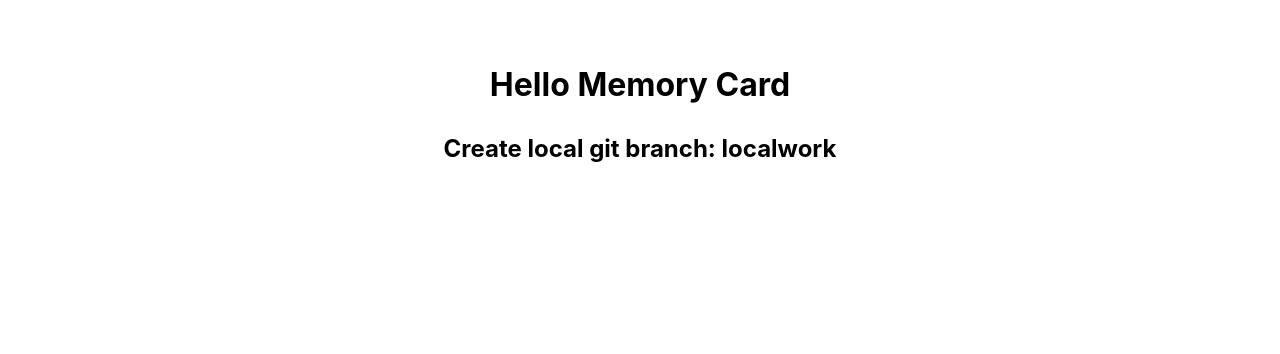
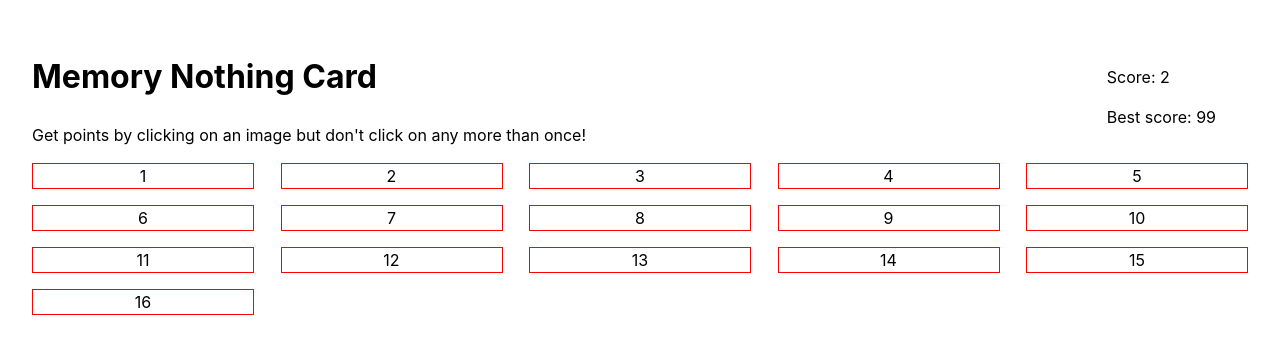
Before and after one commit to Alicebond/memory-card, a React (Vite) app: page / in a window 1280 px wide. Shown: the top 354 px of the page. Built offline with nearby package versions, Linux system fonts and the light colour scheme.

Commit message:
Add layout

```diff
--- a/src/App.css
+++ b/src/App.css
@@ -2,5 +2,27 @@
   max-width: 1280px;
   margin: 0 auto;
   padding: 2rem;
+}
+
+.header {
+  display: flex;
+  justify-content: space-between;
+  align-items: center;
+}
+
+.header-right {
+  margin-right: 2rem;
+}
+
+.cards {
+  display: flex;
+  justify-content: space-between;
+  gap: 1rem;
+  flex-wrap: wrap;
+}
+
+.card {
+  border: 1px red solid;
   text-align: center;
+  flex: 0 220px;
 }
--- a/src/App.jsx
+++ b/src/App.jsx
@@ -1,11 +1,17 @@
 // import { useState } from 'react'
 import "./App.css";
+import Card from "./Card";
+import Header from "./Header";
 
 function App() {
+  const cards = [];
+  for (let i = 0; i < 16; i++) {
+    cards.push(<Card number={i + 1} />);
+  }
   return (
     <>
-      <h1>Hello Memory Card</h1>
-      <h2>Create local git branch: localwork</h2>
+      <Header />
+      <div className="cards">{cards}</div>
     </>
   );
 }
--- /dev/null
+++ b/src/Card.jsx
@@ -0,0 +1,3 @@
+export default function Card(props) {
+  return <div className="card">{props.number || "A card"}</div>;
+}
--- /dev/null
+++ b/src/Header.jsx
@@ -0,0 +1,17 @@
+export default function Header(props) {
+  return (
+    <header className="header">
+      <div className="header-left">
+        <h1>Memory Nothing Card</h1>
+        <p>
+          Get points by clicking on an image but don&apos;t click on any more
+          than once!
+        </p>
+      </div>
+      <div className="header-right">
+        <p>Score: 2</p>
+        <p>Best score: 99</p>
+      </div>
+    </header>
+  );
+}
--- a/src/index.css
+++ b/src/index.css
@@ -9,3 +9,7 @@
   -moz-osx-font-smoothing: grayscale;
   -webkit-text-size-adjust: 100%;
 }
+
+body {
+  margin: 0;
+}
```
